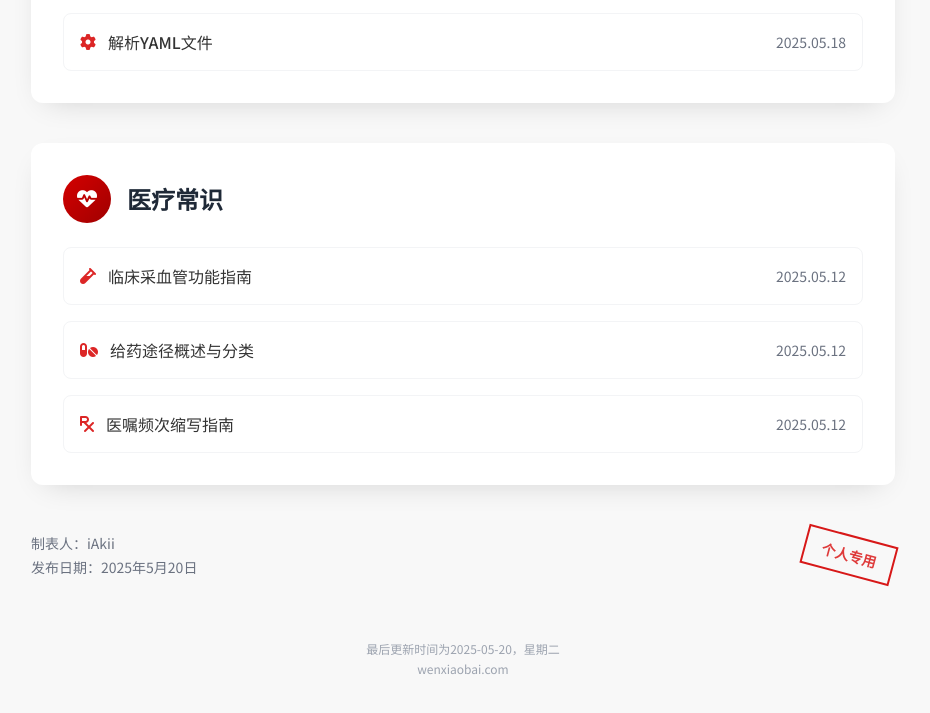
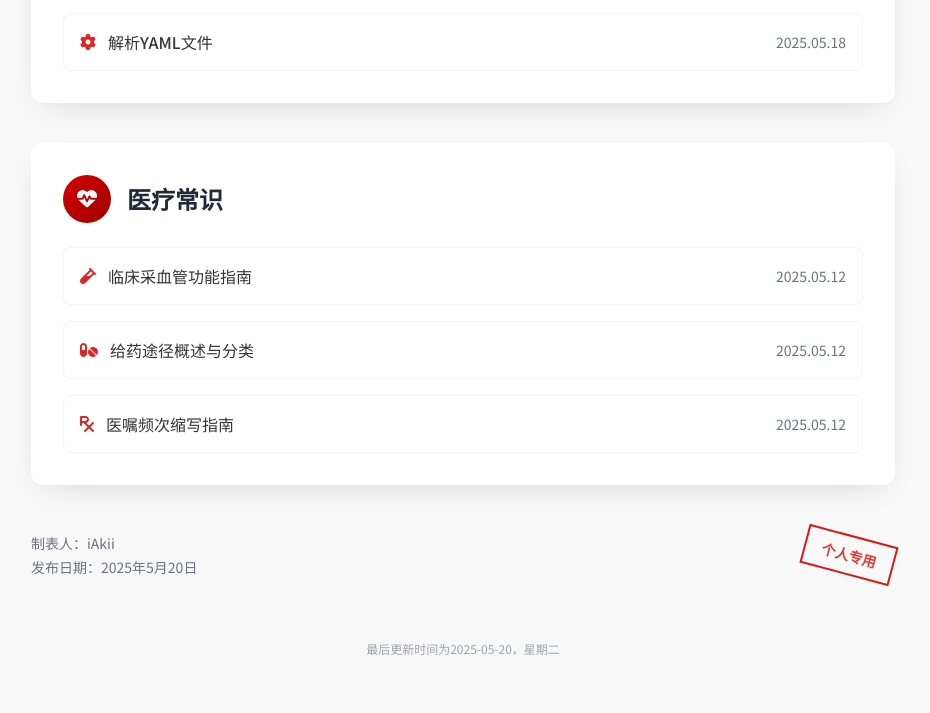
Before and after one commit to iakii/config, a plain HTML site: page index.html in a window 1280 px wide. Shown: the part 685-1398 px from the top of the page, without its empty margins (177-1107 px from the left). Drawn offline with nearby package versions, Linux system fonts and the light colour scheme.

Commit message:
移除底部信息中的外部链接

```diff
--- a/index.html
+++ b/index.html
@@ -96,11 +96,6 @@
     <!-- 底部信息 -->
     <div class="text-center text-xs text-gray-400 mt-16">
       <p class="mt-1">最后更新时间为2025-05-20，星期二</p>
-      <p class="mt-1">
-        <a href="https://wenxiaobai.com" class="hover:text-gray-600"
-          >wenxiaobai.com</a
-        >
-      </p>
     </div>
 
     <script>
```
